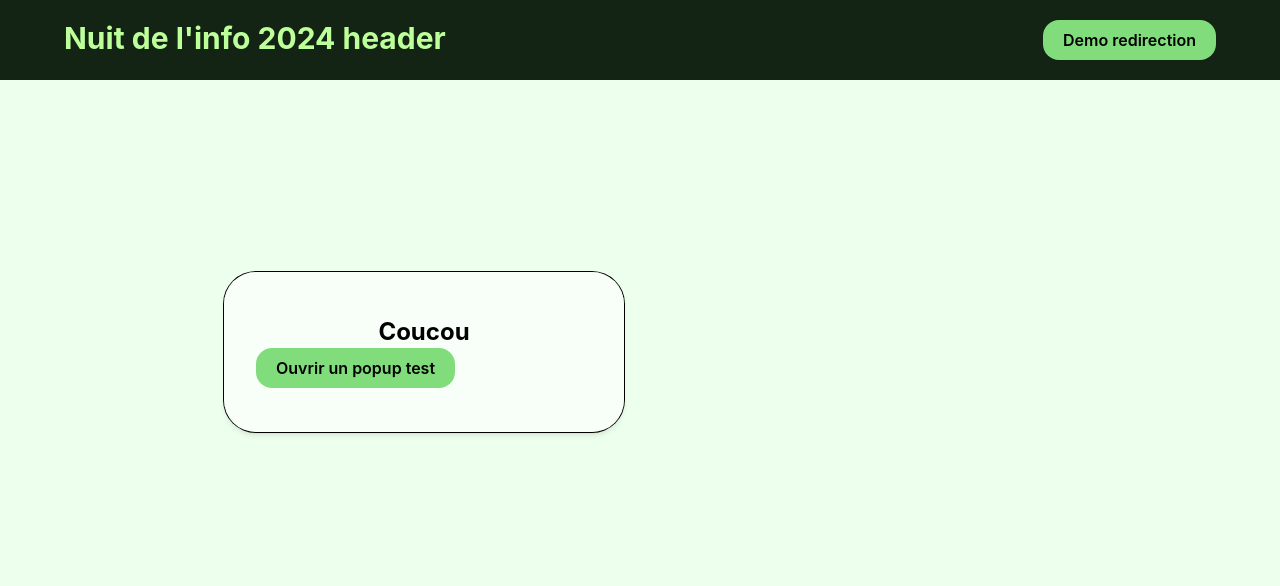
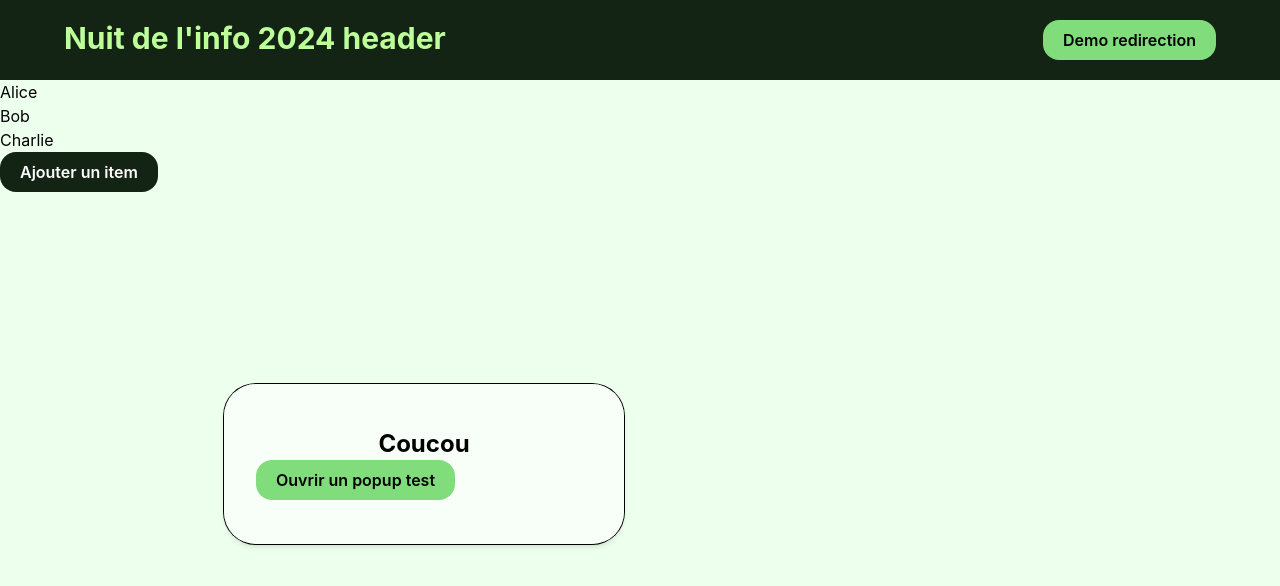
Before and after one commit to Limit-Breker/Nuit-Info-2024, a React (Create React App) app: page / in a window 1280 px wide. Shown: the top 586 px of the page. Built offline with nearby package versions, Linux system fonts and the light colour scheme; a web font is replaced by a local one.

Commit message:
ajout d'exemple de liste

```diff
--- a/src/pages/accueil/accueil.tsx
+++ b/src/pages/accueil/accueil.tsx
@@ -5,8 +5,11 @@ import PopupAmis from "../../components/popup/popupSansBouton";
 import PopupSimple from "../../components/popup/popupSimple";
 import Confirm from "../../components/confirm/confirm";
 import Input from "../../components/input/input";
+import { ajouterItem } from "../../services/gestion/gestionAmis";
 
 const Accueil: React.FC = () => {
+    //EXEMPLE LISTE QUI SE MET A JOUR
+    const [listeAmis, setListeAmis] = useState<string[]>(["Alice", "Bob", "Charlie"]);
 
     //EXEMPLE POPUP
     //stoquage de l'etat du popup
@@ -15,16 +18,30 @@ const Accueil: React.FC = () => {
     const togglePopupTest = () => setIsPopupTestOpen(!isPopupTestOpen);
 
     //fonction qui va s'executer une fois qu'on clique 'ok' dans le popup
-    const handleClickPopup = () => {
-        alert("T'as cliqué ok");
+
+    const handleClickPopupList=()=>{
+       //j'appelle une fonction du controlleur qui peut modifier ma liste
+        ajouterItem(setListeAmis);
     }
+
+    const handleClickPopup=()=>{
+        //j'appelle une fonction du controlleur qui peut modifier ma liste
+          alert("coucou")
+     }
 
     return (
         <div>
             <HeaderAccueil />
             <div className="bg-background min-h-90p bg-cover bg-center">
                 <div className="flex flex-col justify-center">
+
                     <div className='w-full max-w-xs'>
+                    <ul>
+                    {listeAmis.map((ami, index) => (
+                        <li key={index}>{ami}</li>
+                    ))}
+                </ul>
+                <Confirm title="Ajouter un item" couleur="dark" onClick={handleClickPopupList} />
                         <form
                             className=" bg-white
                                         shadow-md
--- a/src/services/gestion/gestionAmis.ts
+++ b/src/services/gestion/gestionAmis.ts
@@ -1,5 +1,6 @@
 import { checkChamps } from "./gestionErreurs/gestionErreursGenerales";
 import * as crud from "../api/friends";
+import React from "react";
 // Fonction pour récupérer les valeurs du formulaire
 export function getValues() {
     return {
@@ -38,6 +39,9 @@ export async function ajouterAmiCheck(setErrors: React.Dispatch<React.SetStateAc
     }
 }
 
+export function ajouterItem(setItemList: React.Dispatch<React.SetStateAction<string[]>>) {
+    setItemList((itemList) => [...itemList, "blob"]);
+}
 function ajoutAmiBd(nomAmi: string) {
     // Ajout de l'ami en base de données
    return crud.addFriend(nomAmi)
```
